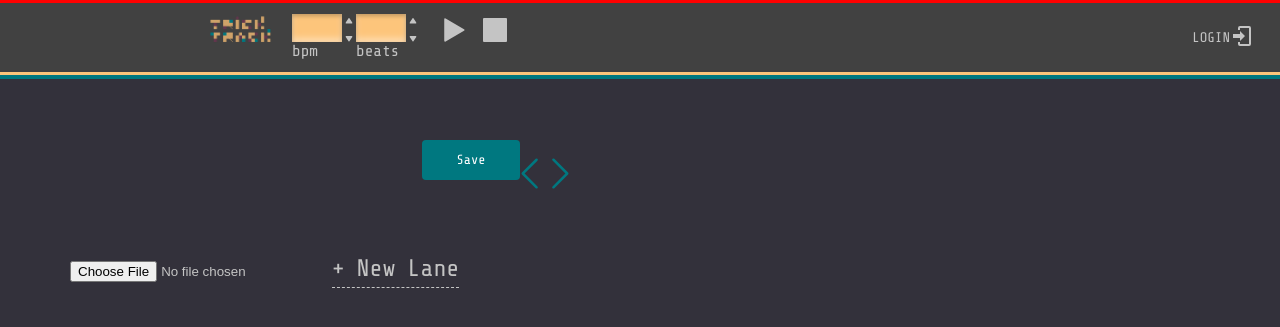
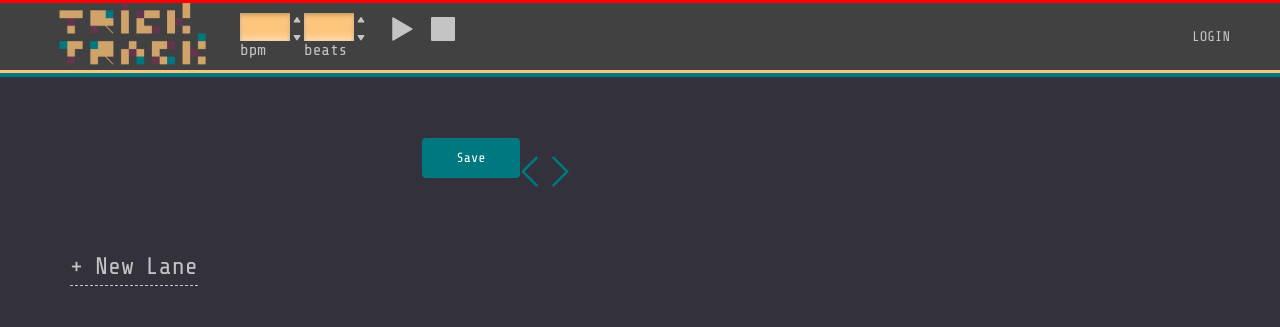
Before and after one commit to Trick-Track/trick-track, a Django app: page / in a window 1280 px wide. Shown: the top 327 px of the page. Run offline with Django 3.2, Linux system fonts and the light colour scheme; style sheets or scripts are compiled from the project's sources.

Commit message:
fixed layout

```diff
--- a/frontend/js/index.js
+++ b/frontend/js/index.js
@@ -4,7 +4,7 @@ import {Buffer} from './buffer.js';
 import {setSounds} from './data-store.js';
 import {addPlayerButtonsHandlers} from './player.js';
 import {addBpmHandlers} from './bpm.js';
-import {addInputAddHandler} from './upload.js';
+import {addInputLabelHandler} from './upload.js';
 import '../sass/style.sass';
 
 import {getProjectsList} from './server.js';
@@ -44,4 +44,4 @@ addBpmHandlers();
 
 addProjectsButtonsHandlers();
 
-addInputAddHandler();
+addInputLabelHandler();
--- a/frontend/js/player.js
+++ b/frontend/js/player.js
@@ -52,7 +52,7 @@ function scheduleSound() {
   let now = context.currentTime;
   now -= startTime;
 
-  while (nextStepTime < now + 0.2 ) {
+  while (nextStepTime < now + 0.9 ) {
 
     let pt = nextStepTime + startTime;
     playStepAtTime(currentProject, pt, fillCurrentPlaybackStep);
@@ -80,7 +80,7 @@ function playStepAtTime(project, playTime, cb) {
     const lane = lanes[i];
 
     if (lane.cells[currentStep].checked == true) {
-      playSound(buffer.getSound(i), playTime, project);
+      playSound(window.buffer.getSound(i), playTime, project);
     }
   }
   cb(currentStep);
--- a/frontend/sass/blocks/app-header.scss
+++ b/frontend/sass/blocks/app-header.scss
@@ -32,8 +32,6 @@
   flex-flow: row wrap;
   flex-direction: start;
   align-items: center;
-  padding-left: 15%;
-  max-width: 1300px;
 
   @media (max-width: $mobile-width) {
     padding-left: 5px;
@@ -69,7 +67,6 @@
 .app__counter {
   @include button-reset;
 
-
   & svg {
     fill: $grey;
     stroke: none;
@@ -86,6 +83,10 @@
 
   &:active svg {
     fill: darken($sandy, 20%);
+  }
+
+  @media (max-width: $mobile-width) {
+    transform: scale(1.4);
   }
 };
 
@@ -124,6 +125,10 @@
     }
   }
 };
+
+.app__logo {
+  margin-right: 30px;
+}
 
 .player {
   margin-top: -10px;
--- a/frontend/sass/blocks/article.scss
+++ b/frontend/sass/blocks/article.scss
@@ -27,6 +27,11 @@
   & a {
     text-decoration: none;
     color: $black;
+
+    @media (max-width: $tablet-width) {
+      display: none;
+    }
+
   }
 }
 
@@ -71,7 +76,7 @@
 
   @media (max-width: $tablet-width) {
     margin-bottom: 0;
-    margin-left: 10px;
+    margin-left: 20px;
   }
 }
 
--- a/frontend/sass/blocks/controls.scss
+++ b/frontend/sass/blocks/controls.scss
@@ -1,14 +1,27 @@
 .sequencer__controls {
   display: flex;
   flex-direction: row;
+  position: relative;
+  margin-right: 20px;
+
+  // @media (max-width: $mobile-width) {
+  //   margin-top: 20px;
+  // }
 }
 
 .sequencer__controls-panner {
-  margin-right: 20px;
+
+  @media (max-width: $tablet-width) {
+    position: absolute;
+    top: -20px;
+    right: 10px;
+    z-index: 2;
+  }
 
   @media (max-width: $mobile-width) {
-    margin-right: 10px;
+    right: 0;
   }
+
 }
 
 .sequencer__controls-volume {
@@ -59,8 +72,8 @@
       border: none;
   }
 
-  @media (max-width: $mobile-width) {
-    width: 15px;
+    @media (max-width: $mobile-width) {
+      width: 15px;
     }
   }
 
@@ -116,11 +129,6 @@
   &--right {
     margin-left: 3px;
   }
-
-
-  @media (max-width: $mobile-width) {
-   margin-bottom: -5px;
-  }
 }
 
 
@@ -137,7 +145,7 @@
 
 
   @media (max-width: $mobile-width) {
-    width: 30px;
-    height: 30px;
+    width: 28px;
+    height: 28px;
   }
 }
--- a/frontend/sass/blocks/messages.scss
+++ b/frontend/sass/blocks/messages.scss
@@ -6,7 +6,7 @@
   width: 100%;
   height: 100%;
   margin: 0 auto;
-  z-index: 100;
+  z-index: 1000;
   background-color: rgba(255, 255, 255, 0.2);
 }
 
--- a/frontend/sass/blocks/project.scss
+++ b/frontend/sass/blocks/project.scss
@@ -9,6 +9,7 @@
 
 
 .app__project-wrapper {
+  margin: 0 auto;
   display: grid;
   grid-template-columns: 1fr 1fr;
   grid-template-rows: 100px;
--- a/frontend/sass/blocks/sequencer.scss
+++ b/frontend/sass/blocks/sequencer.scss
@@ -6,6 +6,11 @@
   background-color: none;
   margin-top: 30px;
   width: 100%;
+
+  @media (max-width: $mobile-width) {
+    margin-top: 20px;
+  }
+
 };
 
 .sequencer__samples-list {
@@ -87,6 +92,11 @@
   margin-top: -10px;
   display: flex;
   flex-direction: column;
+
+
+  @media (max-width: $mobile-width) {
+    margin-top: 0;
+  }
 }
 
 .sample-button {
@@ -123,6 +133,7 @@
 
   @media (max-width: $mobile-width) {
     width: 460px;
+    top: -30px;
   }
 };
 
--- a/templates/index.html
+++ b/templates/index.html
@@ -17,8 +17,6 @@
       <symbol viewBox="0 0 15 14" id="counter"><path d="M4.334 6h6.332c.383 0 .351-.717.311-1.077a1.05 1.05 0 00-.13-.365L7.959.378c-.253-.504-.663-.504-.916 0l-2.89 4.18a1.05 1.05 0 00-.13.365c-.04.36-.07 1.077.312 1.077z"/><defs><filter id="filter0_di" x="0" y="0" width="15" height="14" filterUnits="userSpaceOnUse" color-interpolation-filters="sRGB"><feFlood flood-opacity="0" result="BackgroundImageFix"/><feColorMatrix in="SourceAlpha" values="0 0 0 0 0 0 0 0 0 0 0 0 0 0 0 0 0 0 127 0" result="hardAlpha"/><feOffset dy="4"/><feGaussianBlur stdDeviation="2"/><feColorMatrix values="0 0 0 0 0 0 0 0 0 0 0 0 0 0 0 0 0 0 0.25 0"/><feBlend in2="BackgroundImageFix" result="effect1_dropShadow"/><feBlend in="SourceGraphic" in2="effect1_dropShadow" result="shape"/><feColorMatrix in="SourceAlpha" values="0 0 0 0 0 0 0 0 0 0 0 0 0 0 0 0 0 0 127 0" result="hardAlpha"/><feOffset dy="1"/><feGaussianBlur stdDeviation=".5"/><feComposite in2="hardAlpha" operator="arithmetic" k2="-1" k3="1"/><feColorMatrix values="0 0 0 0 0 0 0 0 0 0 0 0 0 0 0 0 0 0 0.1 0"/><feBlend in2="shape" result="effect2_innerShadow"/></filter></symbol>
       <symbol viewBox="0 0 15 14" id="counter-decrement"><path d="M10.666 0H4.334c-.383 0-.351.717-.311 1.077.012.11.073.274.13.365l2.889 4.18c.253.504.663.504.916 0l2.89-4.18a1.05 1.05 0 00.13-.365c.04-.36.07-1.077-.312-1.077z"/></g><defs><filter id="filter0_di" x="0" y="0" width="15" height="14" filterUnits="userSpaceOnUse" color-interpolation-filters="sRGB"><feFlood flood-opacity="0" result="BackgroundImageFix"/><feColorMatrix in="SourceAlpha" values="0 0 0 0 0 0 0 0 0 0 0 0 0 0 0 0 0 0 127 0" result="hardAlpha"/><feOffset dy="4"/><feGaussianBlur stdDeviation="2"/><feColorMatrix values="0 0 0 0 0 0 0 0 0 0 0 0 0 0 0 0 0 0 0.25 0"/><feBlend in2="BackgroundImageFix" result="effect1_dropShadow"/><feBlend in="SourceGraphic" in2="effect1_dropShadow" result="shape"/><feColorMatrix in="SourceAlpha" values="0 0 0 0 0 0 0 0 0 0 0 0 0 0 0 0 0 0 127 0" result="hardAlpha"/><feOffset dy="1"/><feGaussianBlur stdDeviation=".5"/><feComposite in2="hardAlpha" operator="arithmetic" k2="-1" k3="1"/><feColorMatrix values="0 0 0 0 0 0 0 0 0 0 0 0 0 0 0 0 0 0 0.1 0"/><feBlend in2="shape" result="effect2_innerShadow"/></filter></defs></symbol>
       <symbol viewBox="0 0 8 14" id="arrow-right"><path d="M7.237 6.642L1.729 1.133a.506.506 0 10-.716.716L6.163 7l-5.151 5.15a.507.507 0 00.716.717l5.509-5.509a.504.504 0 000-.716z"/></symbol>
-      <symbol viewBox="0 0 24 24" id="logout"><path d="M16 17v-3H9v-4h7V7l5 5-5 5M14 2a2 2 0 012 2v2h-2V4H5v16h9v-2h2v2a2 2 0 01-2 2H5a2 2 0 01-2-2V4a2 2 0 012-2h9z"/></symbol>
-      <symbol viewBox="0 0 24 24" id="login"><path d="M10 17v-3H3v-4h7V7l5 5-5 5m0-15h9a2 2 0 012 2v16a2 2 0 01-2 2h-9a2 2 0 01-2-2v-2h2v2h9V4h-9v2H8V4a2 2 0 012-2z"/></symbol>
     </svg>
 
 
@@ -29,7 +27,7 @@
         <div class="app__header">
          <div class="app__header-wrapper">
             <a class="app__logo">
-               <img src={% static "image/logo.png" %} width="100" height="55" alt="logo">
+               <img src={% static "image/logo2.png" %} width="160" height="69" alt="logo">
             </a>
             <div class="app__header-input app-bpm">
               <div class="app__header-fieldset">
@@ -59,11 +57,10 @@
 
             <div class="app__user">
               {% if user.is_authenticated %}
-                <a class="app__user-link" href="/accounts/logout">logout<svg width="24" height="24"><use xlink:href="#logout"></use></svg></a>
+                <a class="app__user-link" href="/accounts/logout">logout</a>
                 {% else %}
-                <a class="app__user-link" href="/accounts/login">login<svg width="24" height="24"><use xlink:href="#login"></use></svg>
+                <a class="app__user-link" href="/accounts/login">login</a>
                 {% endif %}
-              </a>
             </div>
           </div>
 
@@ -100,9 +97,8 @@
               <div class="sequencer__wrapper">
                 <ul class="sequencer__samples-list" id="#sequencer-list"></ul>
                 <div class="sequencer__upload">
-                  <input class="sequencer__upload-input" type="file" name="sample" id="#sample" accept="audio/mp3, audio/wav">
                   <label class="sequencer__upload-label" for="sample">+&ensp;new&ensp;lane
-
+                  <input class="sequencer__upload-input visually-hidden" type="file" name="sample" id="sample" accept="audio/mp3, audio/wav">
                   </label>
                 </div>
               </div>
@@ -118,7 +114,7 @@
     </footer>
 
     <template id="matrix">
-      <li class="sequencer__samples-item" id="#sequencer-item">
+      <li class="sequencer__samples-item" id="sequencer-item">
         <div class="sequencer__sound-buttons">
           <button class="button sample-button"></button>
           <div class="sequencer__controls">
```
Also changed, not shown: frontend/js/upload.js (+15 -15 lines), frontend/image/Rectangle 66.svg (deleted), frontend/image/logo2.png (added).
